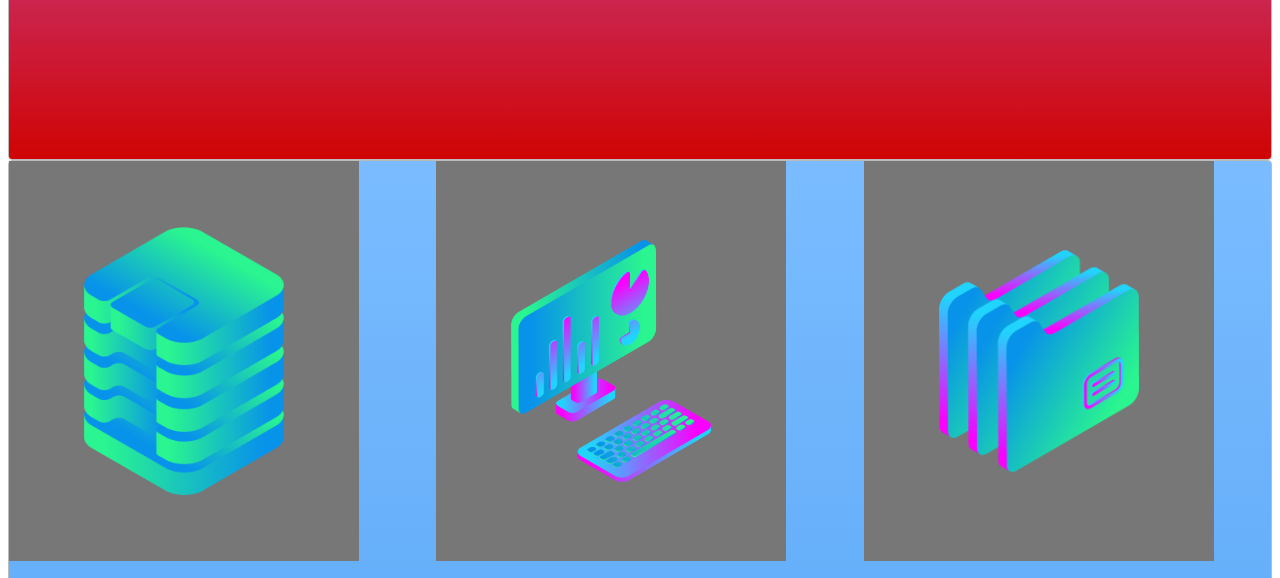
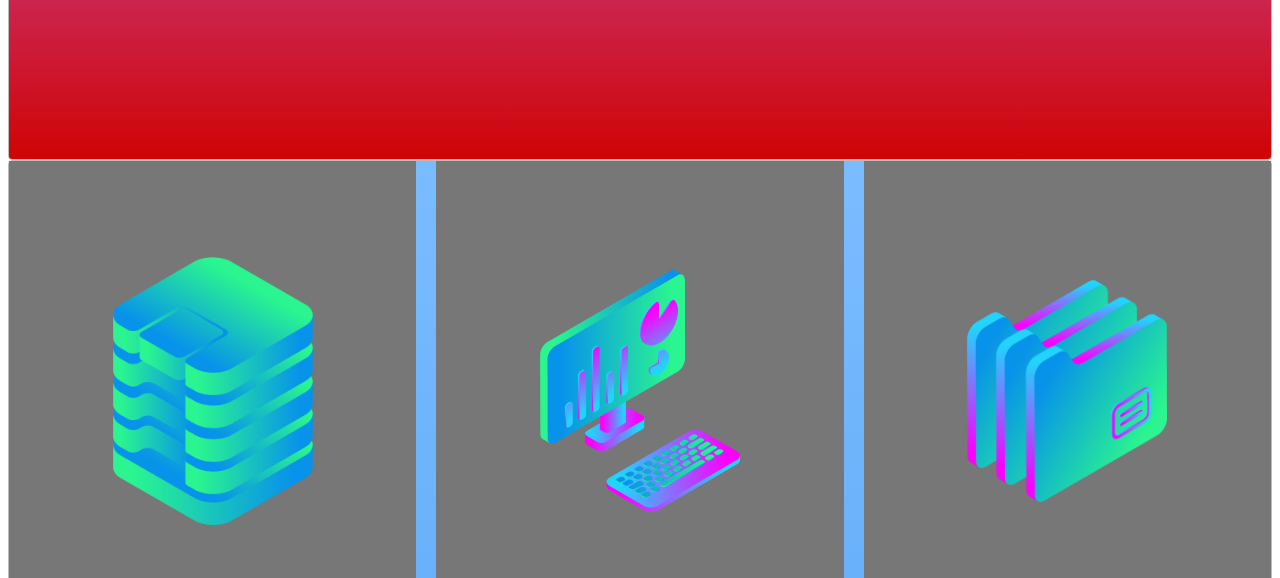
Before and after one commit to zaher-recode/exercise13may, a plain HTML site: page index.html in a window 1280 px wide. Shown: the part 348-926 px from the top of the page. Drawn offline with Linux system fonts and the light colour scheme.

Commit message:
solution

```diff
--- a/style.css
+++ b/style.css
@@ -43,7 +43,7 @@ margin: 0 10px;
 .bg{
     background-color: #777;
     height: 400px;
-    width: 350px;
+    padding: 30px;
     display: flex;
     justify-content: center;
     align-items: center;
@@ -57,7 +57,6 @@ margin: 0 10px;
 display: grid;
 /* grid-template-columns: repeat(auto-fill, minmax(350px, 1fr)); */
 grid-template-columns: repeat(auto-fill, minmax(350px, 1fr));
-
 grid-gap: 20px;
 
 }
```
